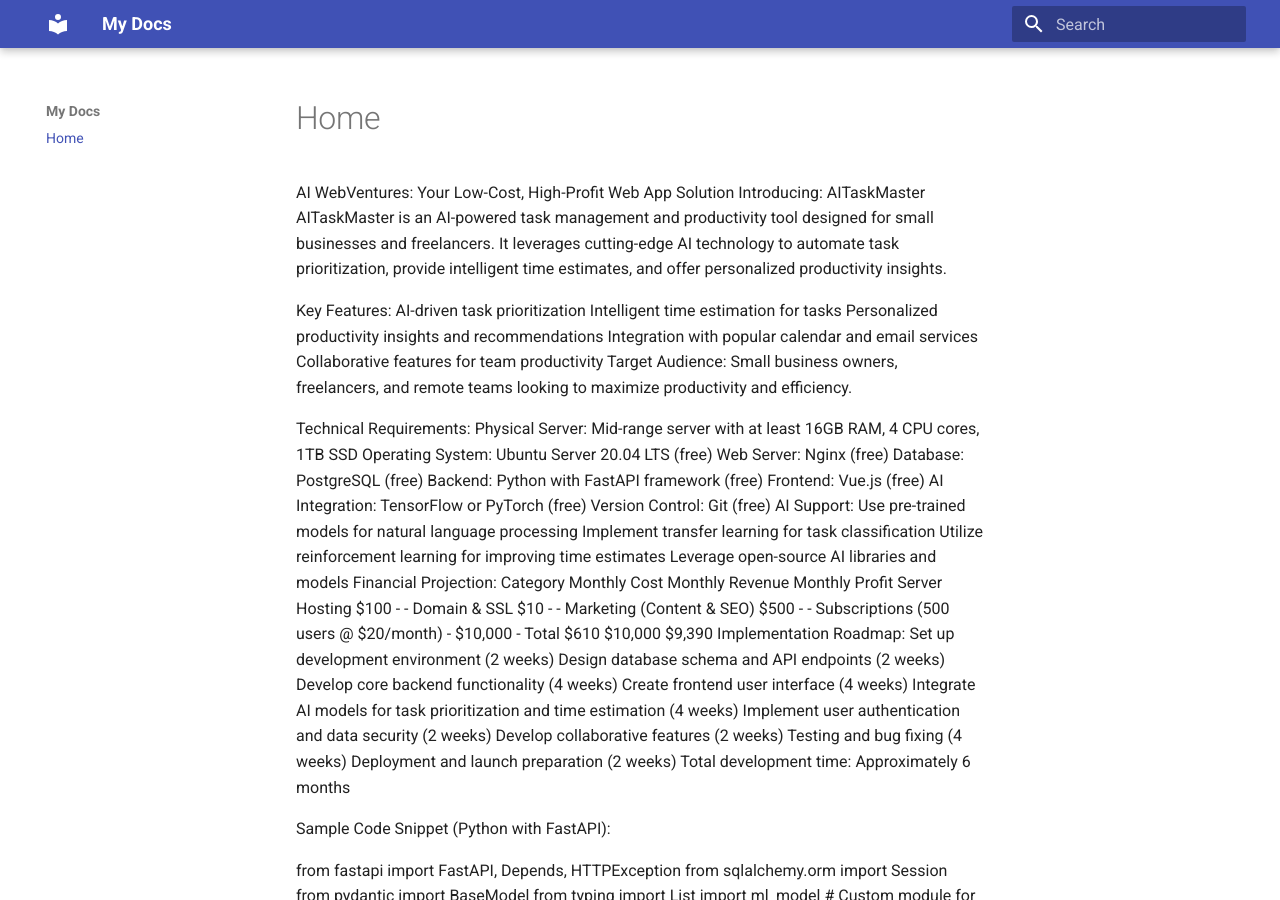
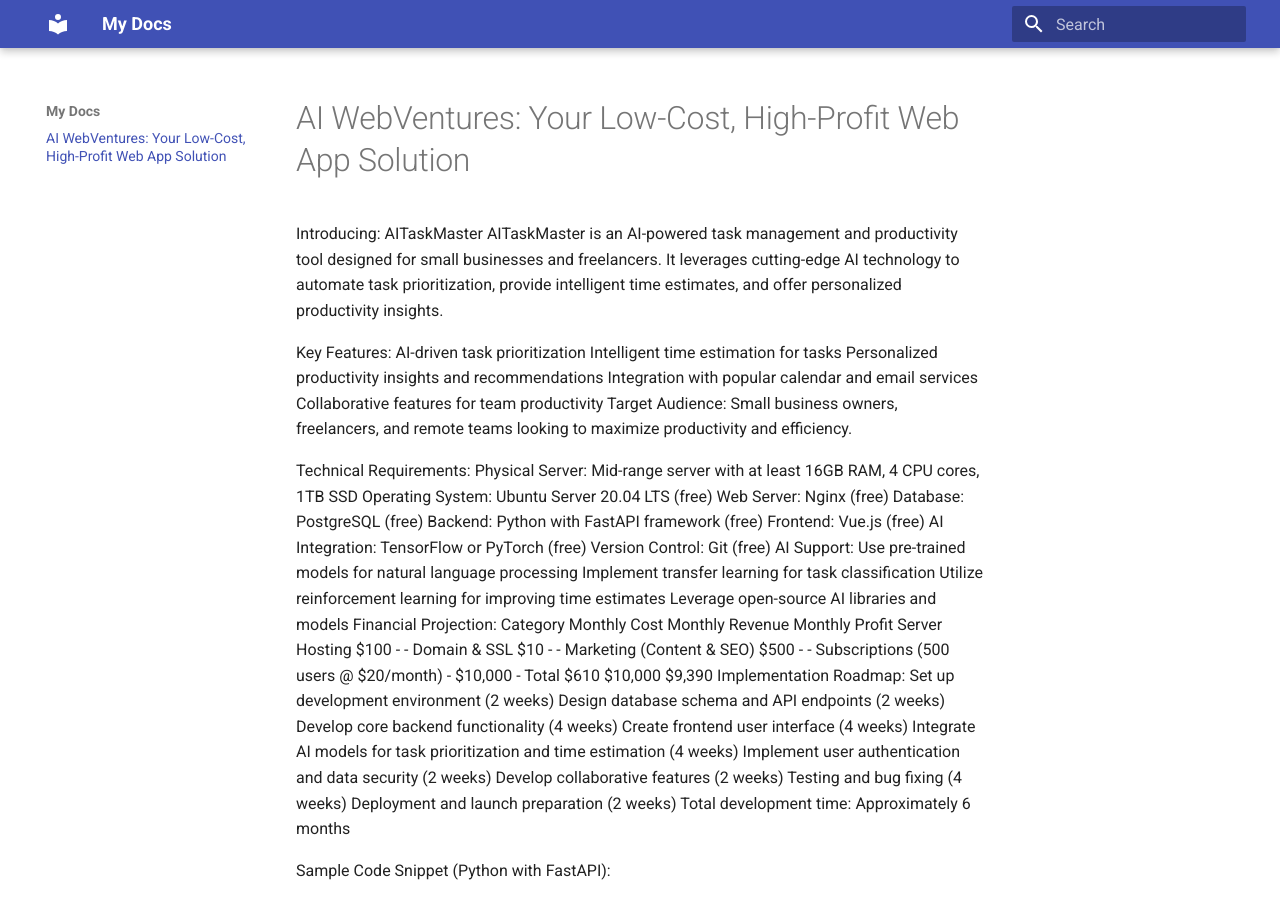
Before and after one commit to sds-ai-solutions/AITaskMaster, an MkDocs documentation site: the page built from docs/index.md, in a window 1280 px wide and 900 px high. Built offline with MkDocs 1.6.1 and Material for MkDocs 9.7.7, drawn with Linux system fonts in a browser that asks for light colours.

Commit message:
Update index.md

```diff
--- a/docs/index.md
+++ b/docs/index.md
@@ -1,4 +1,4 @@
-AI WebVentures: Your Low-Cost, High-Profit Web App Solution
+#AI WebVentures: Your Low-Cost, High-Profit Web App Solution
 Introducing: AITaskMaster
 AITaskMaster is an AI-powered task management and productivity tool designed for small businesses and freelancers. It leverages cutting-edge AI technology to automate task prioritization, provide intelligent time estimates, and offer personalized productivity insights.
 
```
